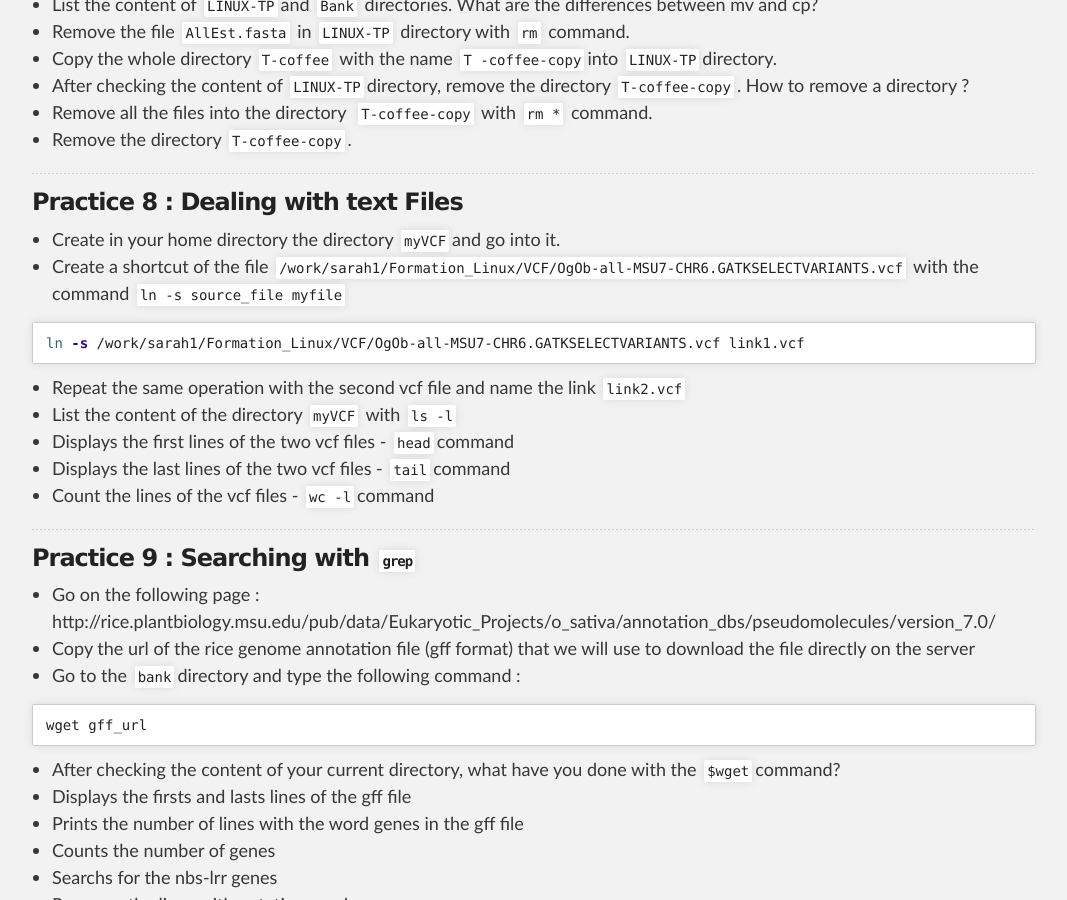
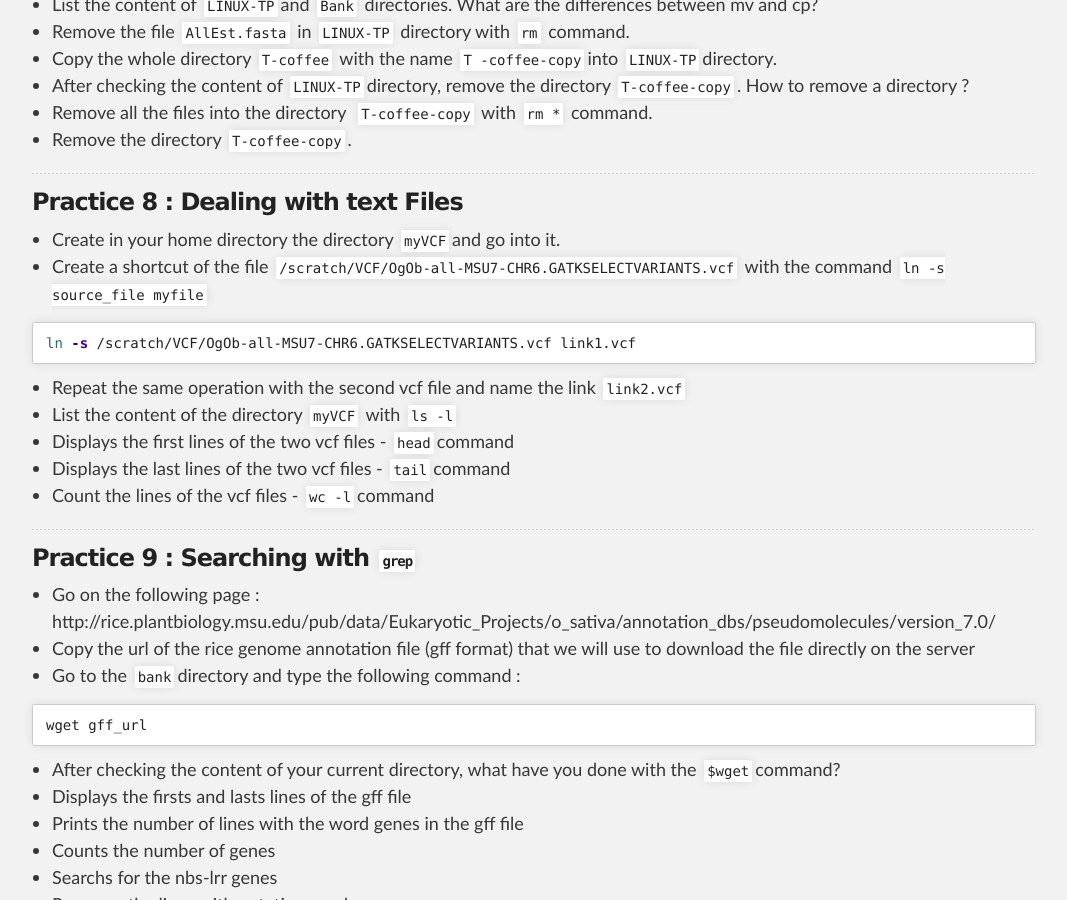
Before and after one commit to SouthGreenPlatform/trainings, a Jekyll site: the page built from _pages/linux/linuxPractice_IRD.md, in a window 1280 px wide and 900 px high, scrolled down 5468 px. Shown: the whole window, without its empty margins (106-1173 px from the left). Built offline with Jekyll 4.4.1, drawn with Linux system fonts in a browser that asks for light colours; nearby versions of some CDN libraries.

Commit message:
Update linuxPractice_IRD.md

```diff
--- a/_pages/linux/linuxPractice_IRD.md
+++ b/_pages/linux/linuxPractice_IRD.md
@@ -194,10 +194,10 @@ We will prepare our blast analysis performed after by creating directory and mov
 ### Practice 8 : Dealing with text Files
 
 * Create in your home directory the directory `myVCF`and go into it.
-* Create a shortcut of the file `/work/sarah1/Formation_Linux/VCF/OgOb-all-MSU7-CHR6.GATKSELECTVARIANTS.vcf`  with the command `ln -s source_file myfile`
+* Create a shortcut of the file `/scratch/VCF/OgOb-all-MSU7-CHR6.GATKSELECTVARIANTS.vcf`  with the command `ln -s source_file myfile`
 
 {% highlight bash %}
-ln -s /work/sarah1/Formation_Linux/VCF/OgOb-all-MSU7-CHR6.GATKSELECTVARIANTS.vcf link1.vcf
+ln -s /scratch/VCF/OgOb-all-MSU7-CHR6.GATKSELECTVARIANTS.vcf link1.vcf
 {% endhighlight %}
 
 * Repeat the same operation with the second vcf file and name the link `link2.vcf`
```
